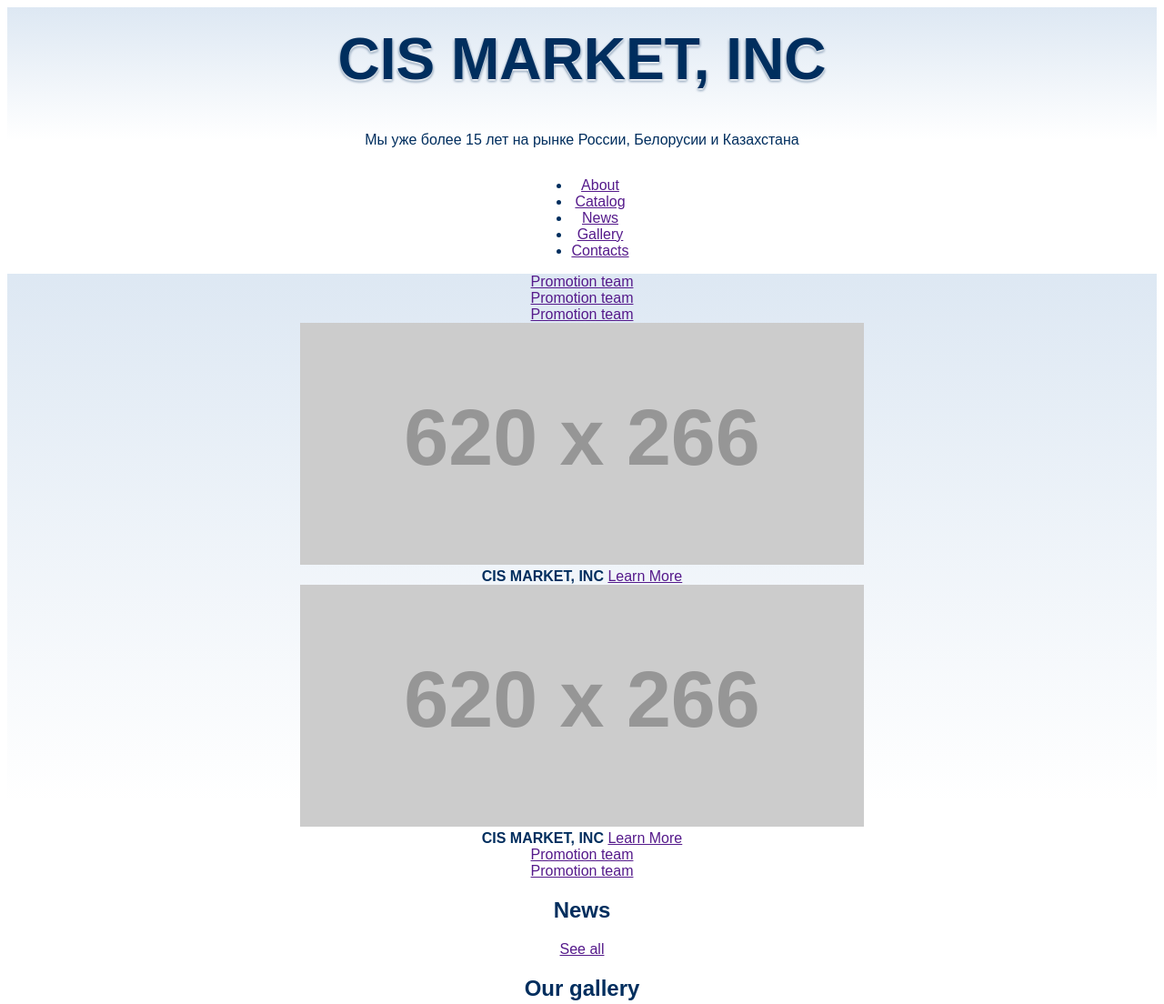
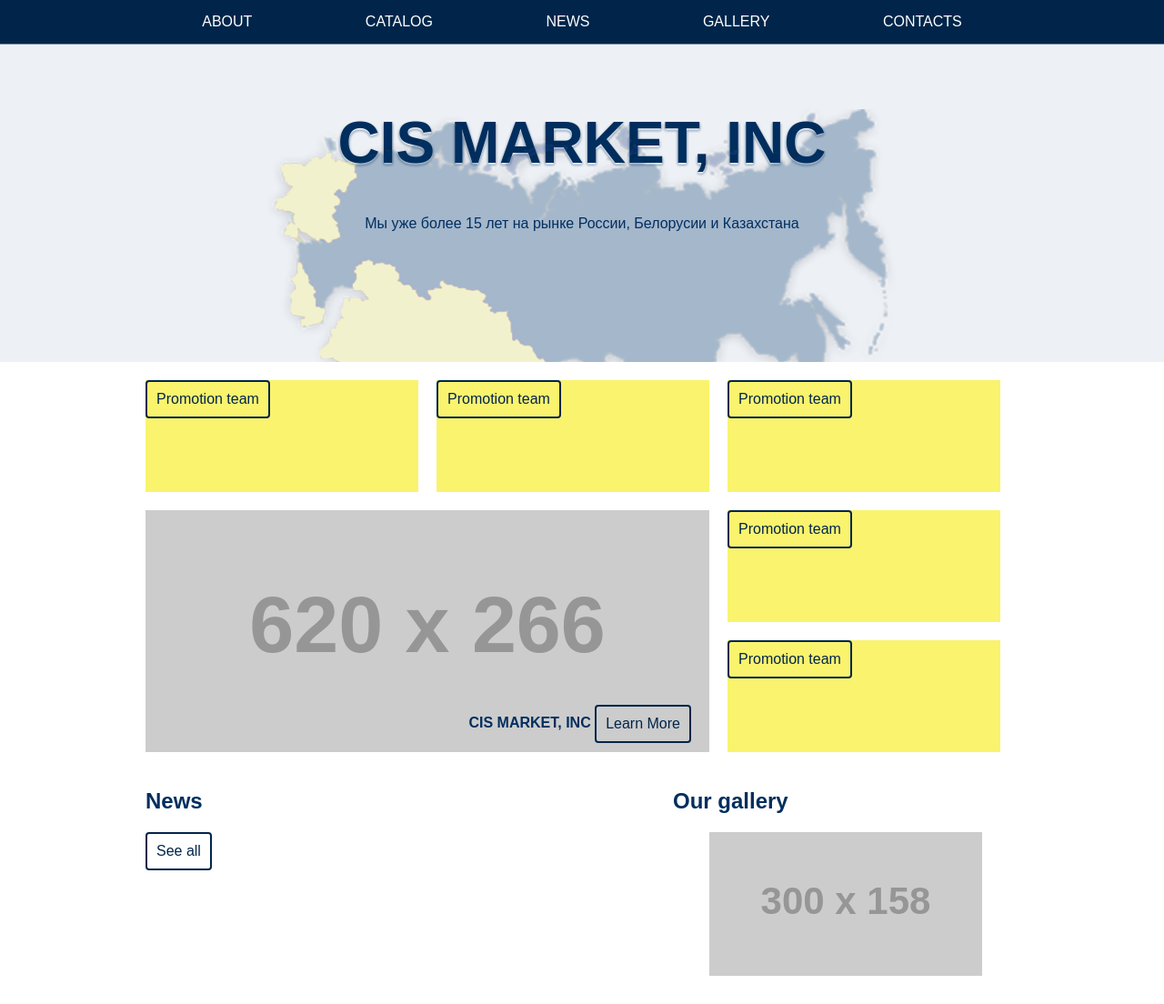
Before and after one commit to dawinn/cis-market, a website: page index.html in a window 1280 px wide. Shown: the top 1104 px of the page at 91% size. Drawn offline with nearby package versions, Linux system fonts and the light colour scheme; placeholder pictures from the web are drawn by us.

Commit message:
Первоначальный набросок стилей с картой

```diff
--- a/css/style.css
+++ b/css/style.css
@@ -1,23 +1,185 @@
 body{
+  margin: 0;
+  padding: 0;
   font-family: "Arial", sans-serif;
   color: #002e5e;
+   /*background-image: linear-gradient(to bottom,rgba(86, 139, 195, 0.2),#ffffff 50%);*/
   background-color: #ffffff;
 }
+
 .wrapper {
-    display: flex;
-	margin:0;
-	padding: 0 10px;
-    flex-direction: column;
-    align-items: center;
+  position: relative;
+  max-width: 960px;
+	margin:0 auto;
+	padding: 0 0;
+  flex-direction: column;
+  align-items: center;
+}
 
-    background-image: linear-gradient(to bottom,rgba(86, 139, 195, 0.2),transparent 50%);
-	text-align: center;
+.clearfix::after {
+  content: "";
+
+  display: table;
+  clear: both;
 }
+
+.hidden {
+  display: none;
+}
+
 h1 {
  font-size: 4em;
  margin-top: 20px;
  text-shadow: #fff 0 2px 2px, #002e5e 0 2px 3px;
 
+}
+
+.btn {
+  display: inline-block;
+  vertical-align: middle;
+  margin: 0;
+  padding: 10px;
+
+  text-decoration: none;
+  color: #01254a;
+  border-radius: 4px;
+  border: 2px solid #01254a;
+}
+
+.main-header {
+  padding-bottom: 350px;
+  margin-bottom: 20px;
+
+  background-image: linear-gradient(to bottom, #01254a 48px, rgb(237, 241, 246) 49px);
+
+}
+
+.main-header__logo{
+  position: absolute;
+  top: 100px;
+  left: 0;
+  right: 0;
+  text-align: center;
+}
+
+.main-header__logo--index {
+
+}
+
+.main-header__logo--index::before {
+  content: "";
+  position: absolute;
+  background-image: url(../img/map3.png);
+  background-repeat: no-repeat;
+  background-size: 700px auto;
+  background-position: 50% 20px;
+  opacity: 0.3;
+  width: 960px;
+  height: 298px;
+  top: 0;
+  left: 0;
+
+}
+
+.menu {
+  width: 100%;
+  background-color: #01254a;
+  /*box-shadow: inset 0 1px 5px 0, 0 1px 10px 0;*/
+  border-radius: 2px;
+}
+.menu__list {
+  list-style: none;
+  margin: 0;
+  padding: 0;
+  display: flex;
+  justify-content: space-around;
+  width: 100%;
+}
+
+.menu__item {
+  flex-grow: 1;
+  padding: 10px;
+  padding-bottom: 0;
+  margin: 5px;
+  text-align: center;
+
+}
+
+.menu__item:hover .menu__link {
+
+  box-shadow: 0 5px 0 0px #faf36e;
+}
+
+.menu__link {
+  display: inline-block;
+  vertical-align: top;
+  padding-bottom: 10px;
+
+  color: #fff;
+  text-decoration: none;
+  text-transform: uppercase;
+
+}
+
+.page {
+  background-color: #ffffff;
+}
+.main-promo {
+}
+
+.main-promo__item {
+  position: relative;
+  display: block;
+  float: right;
+  margin-right: 20px;
+  margin-bottom: 20px;
+  width: 300px;
+  height: 123px;
+
+
+  background-color: #faf36e;
+}
+
+.slider {
+  float: left;
+  width: 620px;
+  height: 266px;
+
+}
+
+.slider__controls {
+  position: absolute;
+}
+
+.slide {
+  position: relative;
+  height: 266px;
+}
+
+.slide img {
+  position: absolute;
+  top: 0;
+  left: 0;
+}
+
+.slide__text {
+  position: absolute;
+  bottom: 10px;
+  right: 20px;
+}
+
+.group-sections {
+  display: flex;
+  justify-content: space-between;
+}
+
+.group-sections + .group-sections {
+  margin-top: 20px;
+
+}
+
+.news {
+  width: 50%;
 }
 .yellow-box {
 	display: block;
@@ -45,3 +207,7 @@ font-size: 1.5em;
 .info {
 	font-size: 1.2em;
 }
+
+.main-footer {
+  background-color: #01254a;
+}
```
Also changed, not shown: img/map.png (added), img/map2.png (added), img/map3.png (added).
